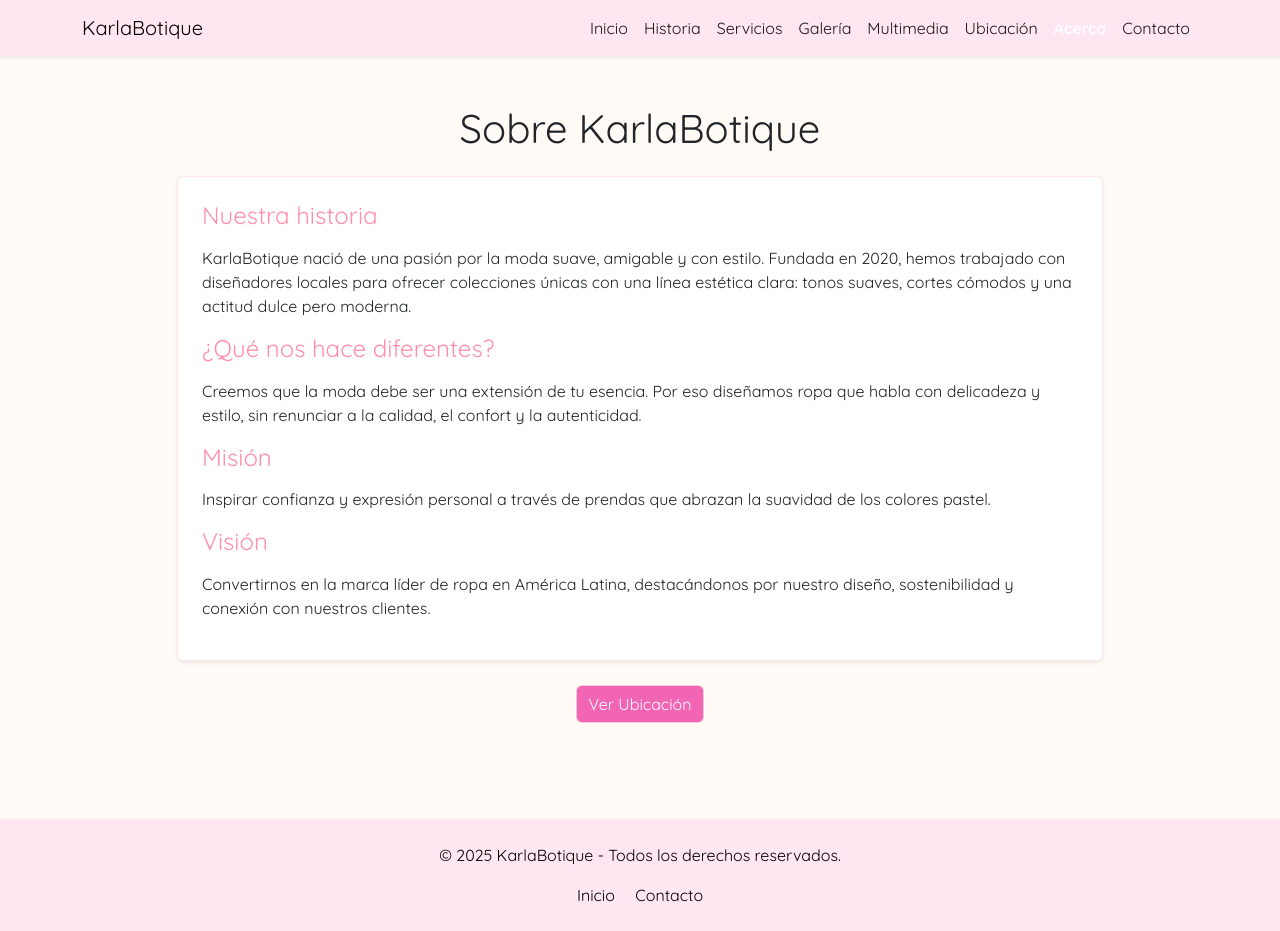
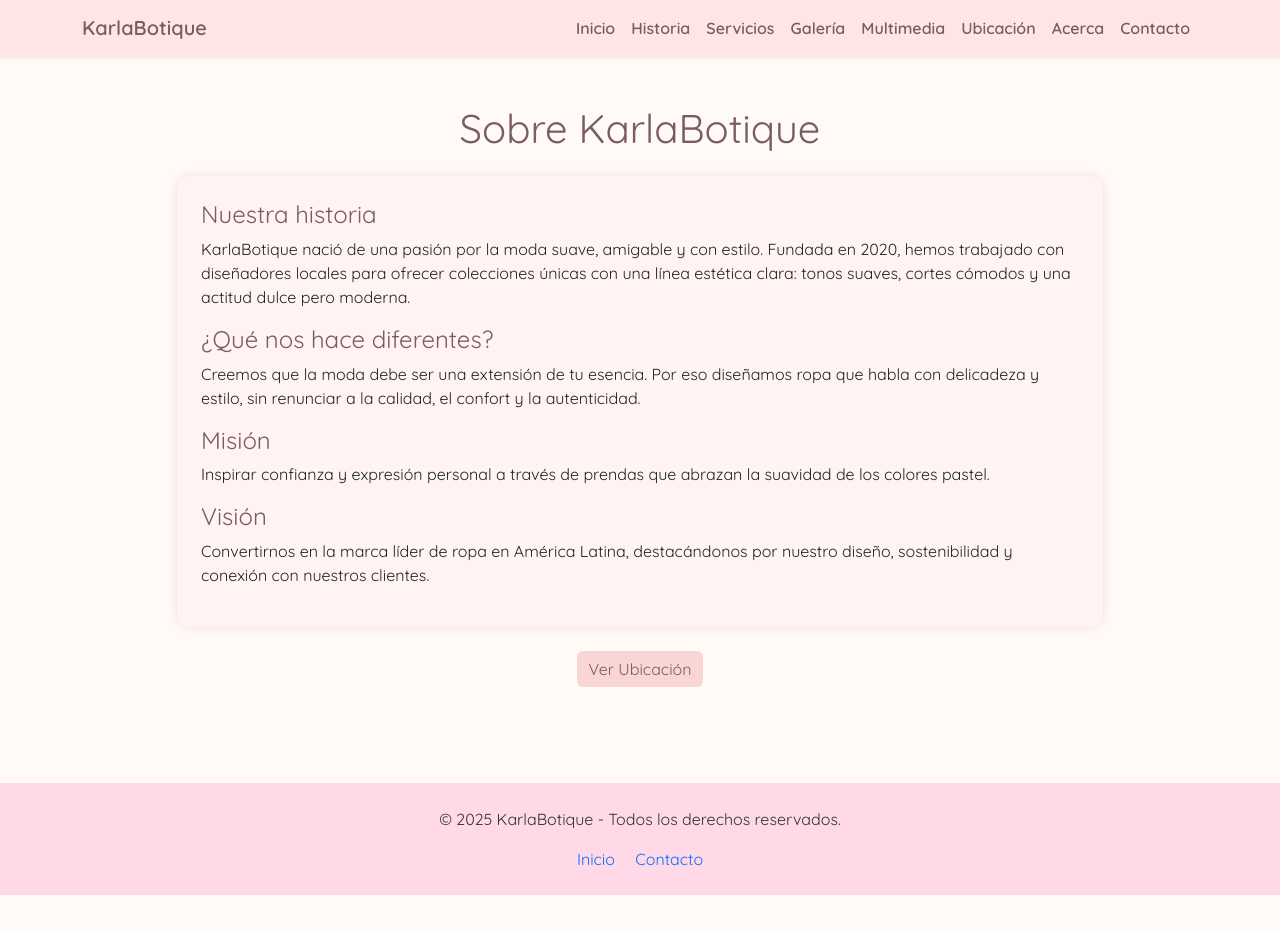
Before and after one commit to pamorago/KarlaBotique, a plain HTML site: page HTML/acerca.html in a window 1280 px wide. After the commit the page ends 895 px from the top, so only its background shows below. Drawn offline with nearby package versions, Linux system fonts and the light colour scheme; files that its build step writes are made by us from their sources.

Commit message:
Revert "Avances navbar, footer, ubicacion"
This reverts commit f26ff0287b71dd144ddc3b26309e0e9d4b8ea732.

```diff
--- a/CSS/acerca.css
+++ b/CSS/acerca.css
@@ -21,66 +21,48 @@ body {
     background-color: #fffaf6;
 }
 
-.bg-pink {
-    background-color: #ffe6f0;
+.navbar {
+    background-color: #ffe6e6;
+}
 
+.navbar-brand,
+.nav-link {
+    color: #7a5c61 !important;
+    font-weight: 600;
+}
+
+.nav-link:hover {
+    color: #d18592 !important;
+}
+
+h1,
+h4 {
+    color: #7a5c61;
+}
+
+.card {
+    border: none;
+    background-color: #fff3f3;
+    border-radius: 12px;
+    box-shadow: 0 0 10px #f2dcdc;
+}
+
+footer {
+    /* Opcional: si quieres que el footer siempre tenga un tamaño fijo */
+    /* height: 60px; */
+    background-color: #ffd9e8;
+    /* tu color pastel */
+    color: #333;
+    text-align: center;
+    padding: 20px 0;
 }
 
 .btn-pastel {
-    background-color: #f165b4;
-
-    color: #fff;
-
-    border-color: #f8c8dc;
-
+    background-color: #f9d5d5;
+    color: #7a5c61;
+    border: none;
 }
 
 .btn-pastel:hover {
-    background-color: #e0a9c8;
-    border-color: #e0a9c8;
+    background-color: #f4c2c2;
 }
-.navbar-brand {
-    padding-top: var(--bs-navbar-brand-padding-y);
-    padding-bottom: var(--bs-navbar-brand-padding-y);
-    margin-right: var(--bs-navbar-brand-margin-end);
-    font-size: var(--bs-navbar-brand-font-size);
-    color: #000000;
-    text-decoration: none;
-    white-space: nowrap;
-}
-
-
-.navbar-dark .navbar-nav .nav-link {
-    color: rgba(2, 2, 2, 0.9);
-    transition: color 0.3s ease-in-out;
-
-}
-
-.navbar-dark .navbar-nav .nav-link:hover,
-.navbar-dark .navbar-nav .nav-link:focus {
-    color: #000000;
-
-}
-
-.navbar-dark .navbar-nav .nav-link.active {
-    color: #fff;
-    font-weight: bold;
-
-}
-
-
-footer a.text-white:hover {
-    color: #ffd1dc ;
-
-}
-
-.card {
-    border: 1px solid #ffe6ea;
-    box-shadow: 0 4px 8px rgba(0, 0, 0, 0.05);
-
-}
-
-.card h4 {
-    color: #ff8fab;
-    margin-bottom: 1rem;
-}
--- a/CSS/contacto.css
+++ b/CSS/contacto.css
@@ -16,71 +16,53 @@ main {
     flex: 1;
     /* Esto hace que el main tome todo el espacio disponible */
 }
-
 body {
     font-family: "Quicksand", sans-serif;
     background-color: #fffaf6;
 }
 
-
-.bg-pink {
-    background-color: #ffe6f0;
-
+.navbar {
+    background-color: #ffe6e6;
 }
 
+.navbar-brand,
+.nav-link {
+    color: #7a5c61 ;
+    font-weight: 600;
+}
+
+.nav-link:hover {
+    color: #d18592 ;
+}
+
+h1,
+label {
+    color: #7a5c61;
+}
+
+footer {
+    /* Opcional: si quieres que el footer siempre tenga un tamaño fijo */
+    /* height: 60px; */
+    background-color: #ffd9e8;
+    /* tu color pastel */
+    color: #333;
+    text-align: center;
+    padding: 20px 0;
+}
+
+.form-control,
+.form-control:focus {
+    border-radius: 10px;
+    border-color: #f3c0c0;
+    box-shadow: none;
+}
 
 .btn-pastel {
-    background-color: hsl(335, 86%, 72%);
-    color: #fff;
-    border-color: #f8c8dc;
-
+    background-color: #f9d5d5;
+    color: #7a5c61;
+    border: none;
 }
 
 .btn-pastel:hover {
-    background-color: #f165b4;
-    border-color: #e0a9c8;
+    background-color: #f4c2c2;
 }
-
-.navbar-brand{
-    color: #010101;
-}
-.navbar-dark .navbar-nav .nav-link {
-    color: rgba(21, 21, 21, 0.9);
-    transition: color 0.3s ease-in-out;
-
-}
-
-.navbar-dark .navbar-nav .nav-link:hover,
-.navbar-dark .navbar-nav .nav-link:focus {
-    color: #060606;
-
-}
-
-.navbar-dark .navbar-nav .nav-link.active {
-    color: #010101;
-
-    font-weight: bold;
-
-}
-
-footer a.text-white:hover {
-    color: #333 ;
-
-}
-
-/* Estilos adicionales para el formulario de contacto */
-form {
-    background-color: #ffffff;
-
-}
-
-form label {
-    font-weight: 600;
-    color: #333;
-}
-
-form .form-control:focus {
-    border-color: #ffb6c1;
-    box-shadow: 0 0 0 0.25rem rgba(255, 182, 193, 0.25);
-
-}
--- a/CSS/multimedia.css
+++ b/CSS/multimedia.css
@@ -54,7 +54,10 @@ audio {
 }
 
 footer {
+    /* Opcional: si quieres que el footer siempre tenga un tamaño fijo */
+    /* height: 60px; */
     background-color: #ffd9e8;
+    /* tu color pastel */
     color: #333;
     text-align: center;
     padding: 20px 0;
--- a/HTML/acerca.html
+++ b/HTML/acerca.html
@@ -12,10 +12,11 @@
       rel="stylesheet"
       href="https://fonts.googleapis.com/css2?family=Quicksand:wght@400;600&display=swap"
     />
-    <link rel="stylesheet" href="../css/acerca.css" />
+    <link rel="stylesheet" href="CSS/acerca.css" />
   </head>
   <body>
-    <nav class="navbar navbar-expand-lg shadow-sm bg-pink navbar-dark">
+    <!-- Navbar -->
+    <nav class="navbar navbar-expand-lg shadow-sm">
       <div class="container">
         <a class="navbar-brand" href="../index.html">KarlaBotique</a>
         <button
@@ -23,9 +24,6 @@
           type="button"
           data-bs-toggle="collapse"
           data-bs-target="#menu"
-          aria-controls="menu"
-          aria-expanded="false"
-          aria-label="Toggle navigation"
         >
           <span class="navbar-toggler-icon"></span>
         </button>
@@ -50,12 +48,7 @@
               <a class="nav-link" href="../HTML/ubicacion.html">Ubicación</a>
             </li>
             <li class="nav-item">
-              <a
-                class="nav-link active"
-                aria-current="page"
-                href="../HTML/acerca.html"
-                >Acerca</a
-              >
+              <a class="nav-link" href="../HTML/acerca.html">Acerca</a>
             </li>
             <li class="nav-item">
               <a class="nav-link" href="../HTML/contacto.html">Contacto</a>
@@ -65,11 +58,12 @@
       </div>
     </nav>
 
+    <!-- Acerca de -->
     <main class="container py-5">
       <h1 class="mb-4 text-center">Sobre KarlaBotique</h1>
       <div class="row justify-content-center">
         <div class="col-md-10">
-          <div class="card p-4 rounded shadow-sm">
+          <div class="card p-4">
             <h4>Nuestra historia</h4>
             <p>
               KarlaBotique nació de una pasión por la moda suave, amigable y con
@@ -106,14 +100,11 @@
       </div>
     </main>
 
-    <footer class="text-center mt-5 p-4 bg-pink text-black">
+    <!-- Footer -->
+    <footer class="text-center mt-5 p-4">
       <p>&copy; 2025 KarlaBotique - Todos los derechos reservados.</p>
-      <a href="../index.html" class="text-decoration-none text-black me-3"
-        >Inicio</a
-      >
-      <a href="../HTML/contacto.html" class="text-decoration-none text-black"
-        >Contacto</a
-      >
+      <a href="../index.html" class="text-decoration-none me-3">Inicio</a>
+      <a href="../HTML/contacto.html" class="text-decoration-none">Contacto</a>
     </footer>
 
     <script src="https://cdn.jsdelivr.net/npm/bootstrap@5.3.0/dist/js/bootstrap.bundle.min.js"></script>
```
Also changed, not shown: HTML/contacto.html (+11 -20 lines), index.html (+2 -2 lines).
